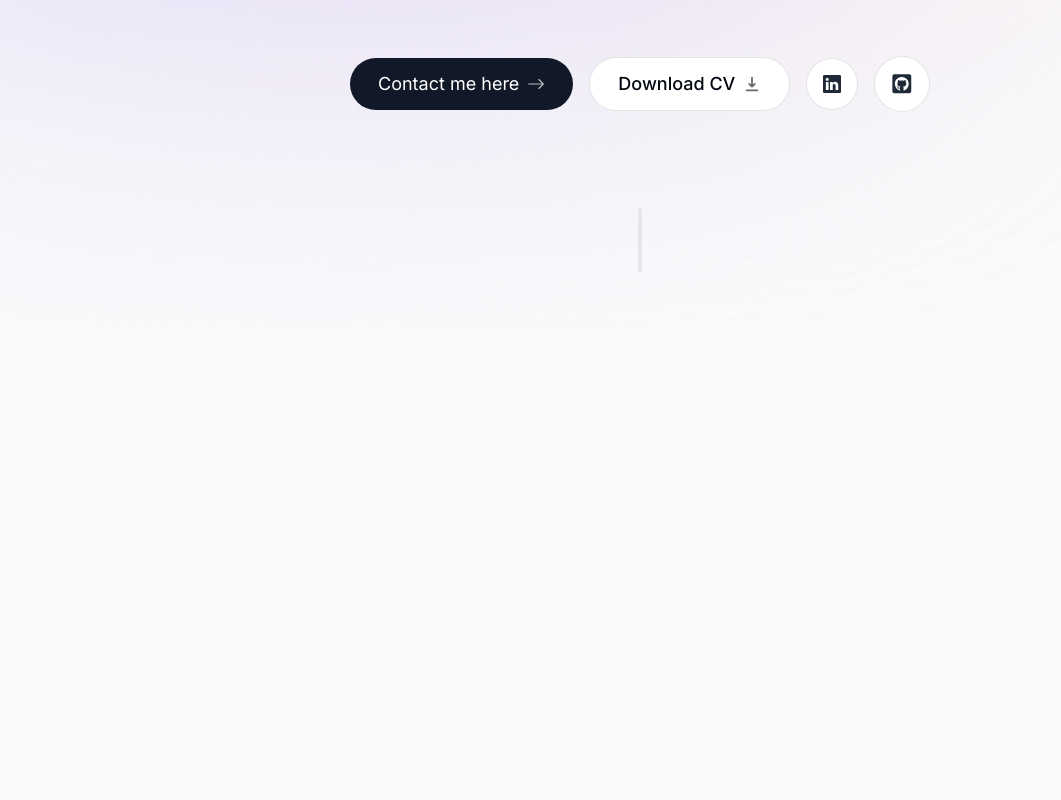
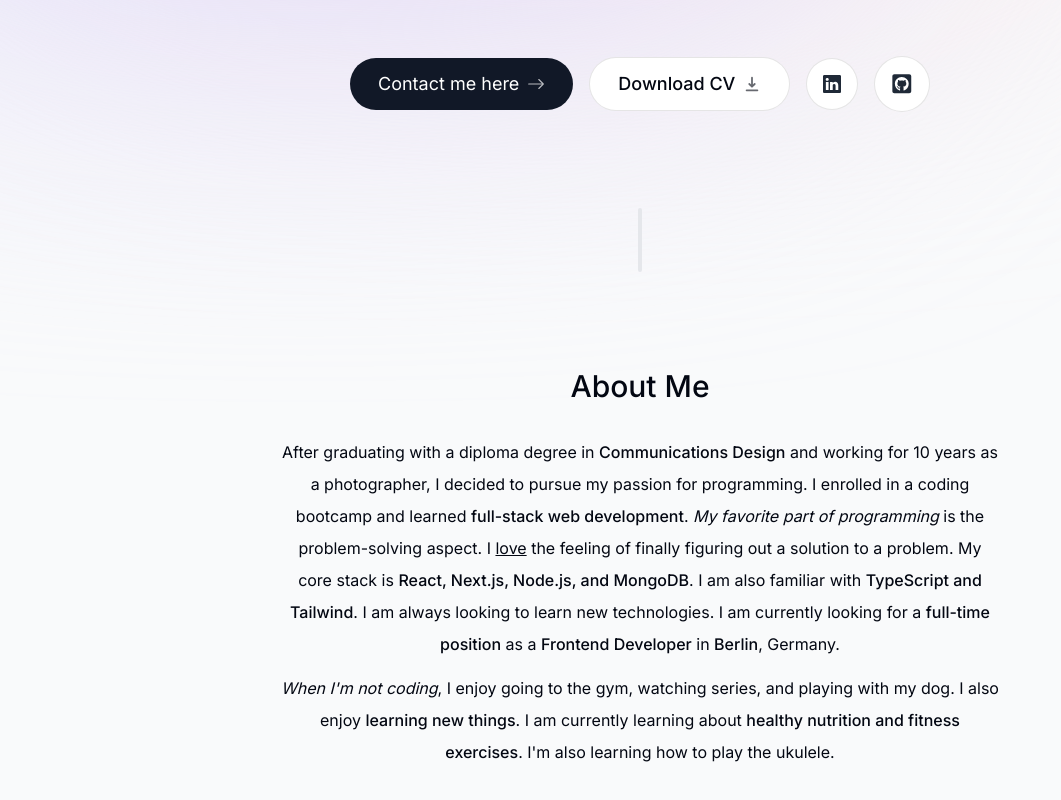
Before and after one commit to marialitwa/portfolio-web-developer, a Next.js app: page / in a window 1280 px wide. Shown: the part 504-1304 px from the top of the page, without its empty margins (0-1061 px from the left). Built offline with nearby package versions, Linux system fonts and the light colour scheme.

Commit message:
Create about section with animation.

```diff
--- a/app/page.tsx
+++ b/app/page.tsx
@@ -1,3 +1,4 @@
+import About from "@/components/about";
 import Intro from "@/components/intro";
 import SectionDivider from "@/components/section-divider";
 
@@ -6,6 +7,7 @@
     <main className="flex flex-col items-center px-4">
       <Intro />
       <SectionDivider />
+      <About />
     </main>
   );
 }
--- /dev/null
+++ b/components/about.tsx
@@ -0,0 +1,50 @@
+"use client";
+
+import React from "react";
+import SectionHeading from "./section-heading";
+import { motion } from "framer-motion";
+
+export default function About() {
+  return (
+    <motion.section
+      className="mb-28 max-w-[45rem] text-center leading-8 sm:mb-40"
+      initial={{ opacity: 0, y: 100 }}
+      animate={{ opacity: 1, y: 0 }}
+      transition={{
+        delay: 0.175,
+      }}
+    >
+      <SectionHeading>About me</SectionHeading>{" "}
+      <p className="mb-3">
+        After graduating with a diploma degree in{" "}
+        <span className="font-medium">Communications Design</span> and working
+        for 10 years as a photographer, I decided to pursue my passion for
+        programming. I enrolled in a coding bootcamp and learned{" "}
+        <span className="font-medium">full-stack web development</span>.{" "}
+        <span className="italic">My favorite part of programming</span> is the
+        problem-solving aspect. I <span className="underline">love</span> the
+        feeling of finally figuring out a solution to a problem. My core stack
+        is{" "}
+        <span className="font-medium">
+          React, Next.js, Node.js, and MongoDB
+        </span>
+        . I am also familiar with{" "}
+        <span className="font-medium">TypeScript and Tailwind</span>. I am
+        always looking to learn new technologies. I am currently looking for a{" "}
+        <span className="font-medium">full-time position</span> as a{" "}
+        <span className="font-medium">Frontend Developer</span> in{" "}
+        <span className="font-medium">Berlin</span>, Germany.
+      </p>
+      <p>
+        <span className="italic">When I'm not coding</span>, I enjoy going to
+        the gym, watching series, and playing with my dog. I also enjoy{" "}
+        <span className="font-medium">learning new things</span>. I am currently
+        learning about{" "}
+        <span className="font-medium">
+          healthy nutrition and fitness exercises
+        </span>
+        . I'm also learning how to play the ukulele.
+      </p>
+    </motion.section>
+  );
+}
--- /dev/null
+++ b/components/section-heading.tsx
@@ -0,0 +1,9 @@
+import React from "react";
+
+type SectionHeadingProps = {
+  children: React.ReactNode;
+};
+
+export default function SectionHeading({ children }: SectionHeadingProps) {
+  return <h2 className="text-3xl font-medium capitalize mb-8">{children}</h2>;
+}
```
